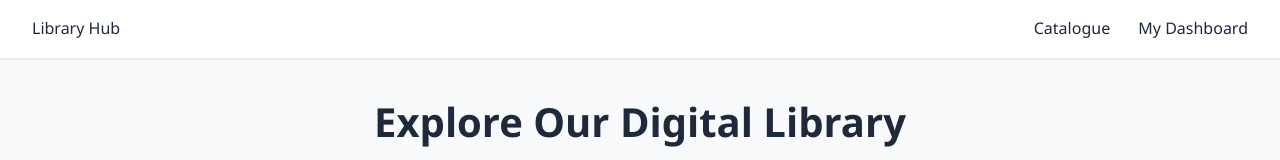
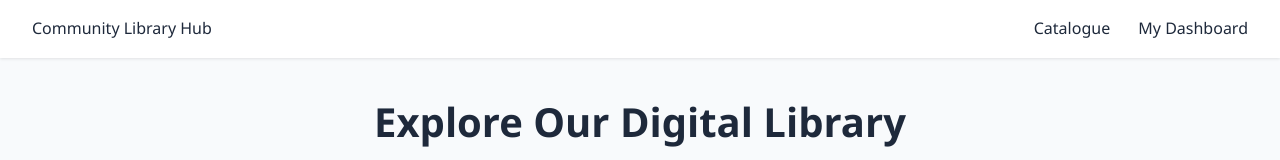
Before and after one commit to IS-PROJECT-2026/library-catalogue-166584, a plain HTML site: page index.html in a window 1280 px wide. Shown: the top 160 px of the page. Drawn offline with Linux system fonts and the light colour scheme.

Commit message:
feat: update title to Community Library Hub

```diff
--- a/index.html
+++ b/index.html
@@ -8,7 +8,7 @@
 </head>
 <body>
     <header class="navbar">
-        <div class="logo">Library Hub</div>
+        <div class="logo">Community Library Hub</div>
         <nav>
             <a href="#catalogue">Catalogue</a>
             <a href="#dashboard">My Dashboard</a>
```
